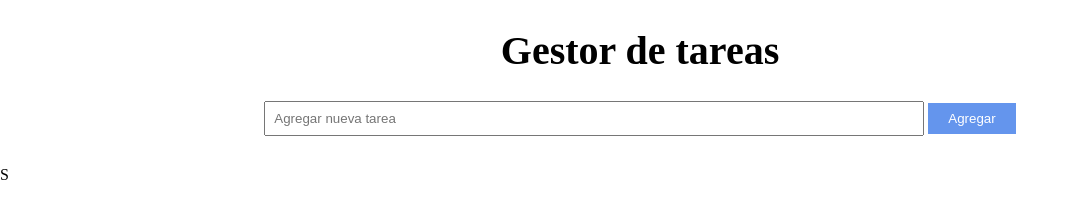
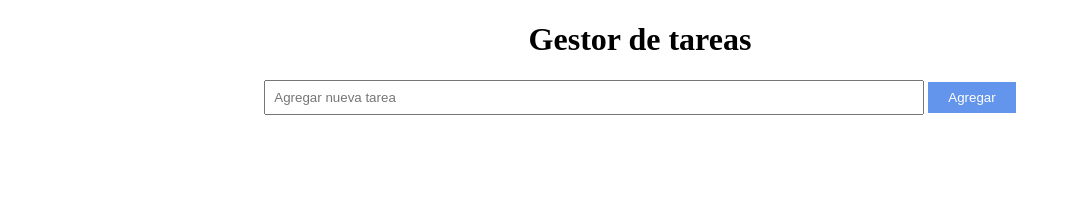
Before and after one commit to gquim/GTareas, a plain HTML site: page index.html in a window 1280 px wide. Shown: the whole page, without its empty margins (0-1078 px from the left). Drawn offline with Linux system fonts and the light colour scheme.

Commit message:
Correccion de errores

```diff
--- a/css/style.css
+++ b/css/style.css
@@ -45,14 +45,3 @@ li{
     text-decoration: line-through;
     color:brown;
 }
-
-
-/* --------------- */
-body {
-    font-size: 1rem;
-    /* Relativa al tamaño de la     fuente raíz */
-}
-h1 {
-    font-size: 2.5rem;
-    /* Relativo al tamaño de la    fuente del cuerpo */
-}
--- a/index.html
+++ b/index.html
@@ -3,16 +3,16 @@
 <head>
     <meta charset="UTF-8">
     <meta name="viewport" content="width=device-width, initial-scale=1.0">
-    <title>Gestor de tareas</title>
+    <title>Gestor de tareas JS</title>
     <link rel="stylesheet" href="css/style.css">
 </head>
 <body>
-    <h1>Gestor de tareas   </h1>
+    <h1>Gestor de tareas</h1>
     <form id="task-form">
-        <input type="text" name="" id="task-input" placeholder="Agregar nueva tarea">
+        <input type="text" id="task-input" placeholder="Agregar nueva tarea">
         <button type="submit">Agregar</button>
     </form>
     <ul id="task-list"></ul>
     <script type="module" src="src/main.js"></script>
 </body>
-</html>S
+</html>
--- a/src/main.js
+++ b/src/main.js
@@ -16,7 +16,6 @@ function renderTask(){
     tareas.forEach(tarea =>{
         const li = document.createElement('li')
         li.textContent = tarea.descripcion;
-        //taskList.appendChild(li);desde la
 
         //boton para eliminar tareas
         const deleteBtn = document.createElement('button');
```
